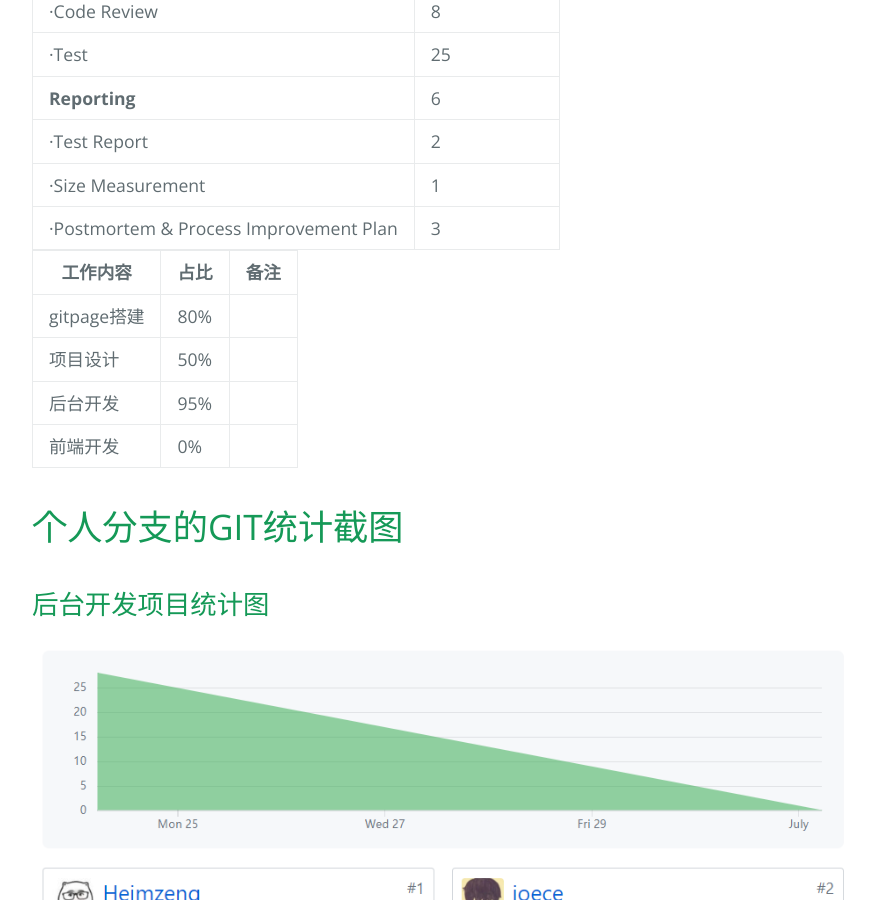
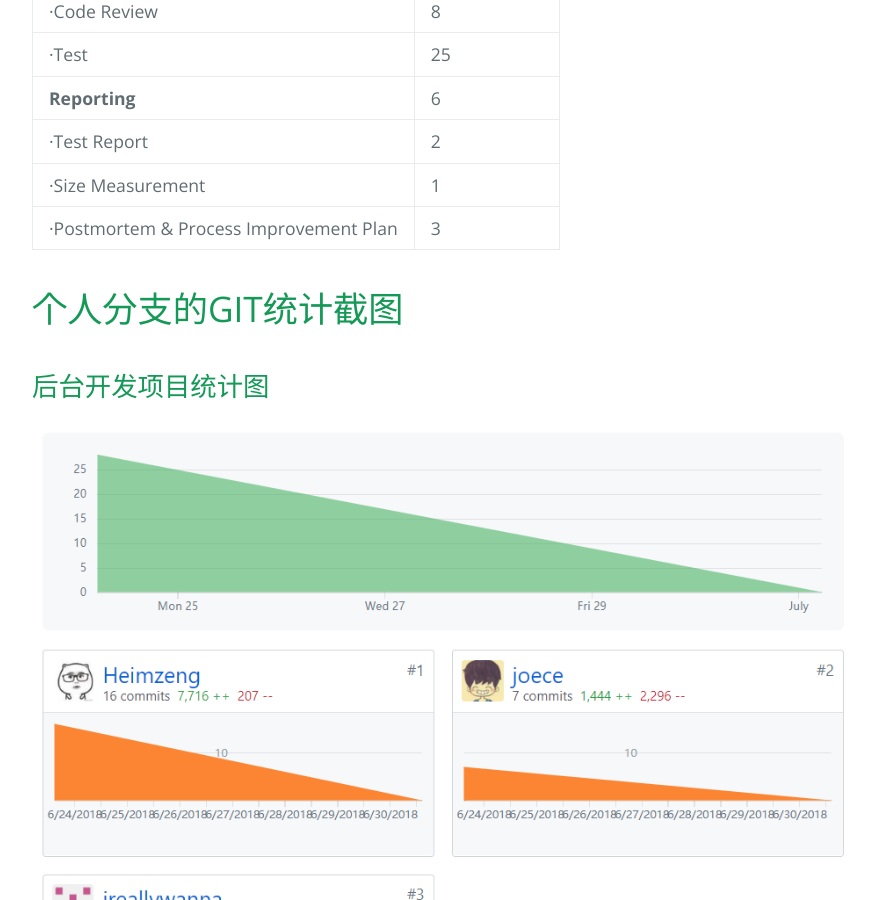
Before and after one commit to Heimzeng/Heimzeng.github.io, a Jekyll site: the page built from _posts/2018-06-30-BruMovie-Report.md, in a window 1280 px wide and 900 px high, scrolled down 1727 px. Shown: the whole window, without its empty margins (192-1067 px from the left). Built offline with Jekyll 4.4.1, drawn with Linux system fonts in a browser that asks for light colours.

Commit message:
转移数据到团队作业page

```diff
--- a/_posts/2018-06-30-BruMovie-Report.md
+++ b/_posts/2018-06-30-BruMovie-Report.md
@@ -38,13 +38,6 @@ title: "布鲁电影报告"
 |  ·Size Measurement |  1  |
 |  ·Postmortem & Process Improvement Plan |  3  |
 
-|工作内容|占比|备注|
-|---|---|---|
-|gitpage搭建|80%||
-|项目设计|50%||
-|后台开发|95%||
-|前端开发|0%||
-
 # 个人分支的GIT统计截图
 
 ## 后台开发项目统计图
```
